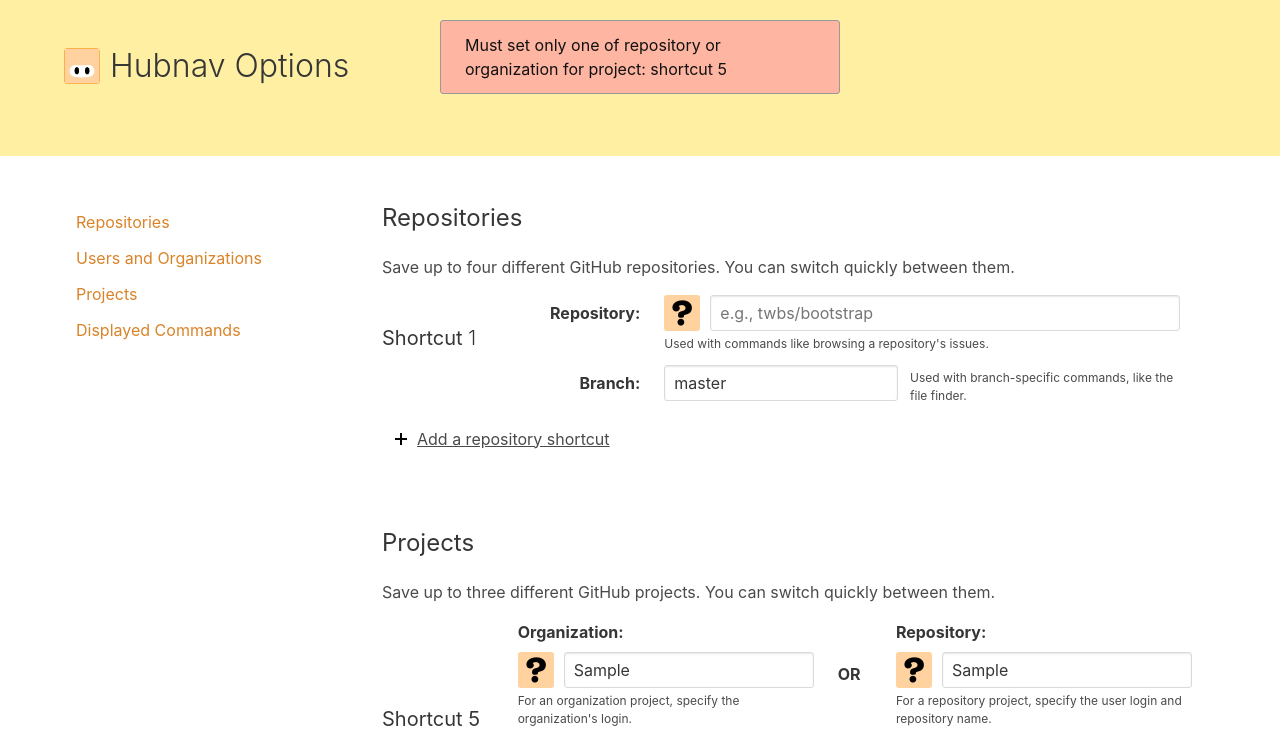
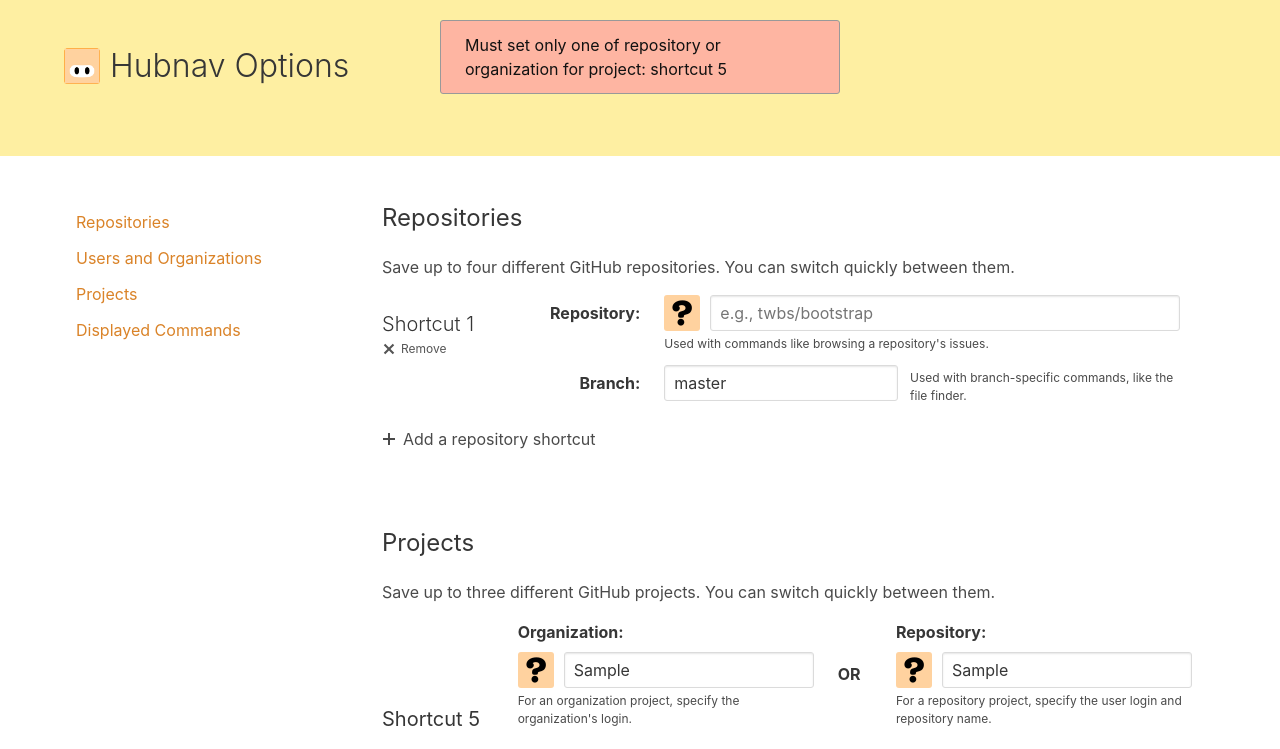
Before and after one commit to cheshire137/hubnav, a browser extension: page extension/options.html in a window 1280 px wide. Both pictures are taken after typing "Sample", "Sample", "5", "Sample", "Sample", "Sample" into the empty fields and a click on the button "Add a repository shortcut". Shown: the top 749 px of the page. Drawn offline with Linux system fonts and the light colour scheme.

Commit message:
Allow removing repositories

```diff
--- a/extension/options.css
+++ b/extension/options.css
@@ -64,6 +64,9 @@
 
 .flex-row .subtitle {
   width: 160px;
+  display: flex;
+  flex-direction: column;
+  align-items: flex-start;
 }
 
 .flex-row + .flex-row {
@@ -111,9 +114,19 @@
 }
 
 .button .octicon {
-  margin-right: 10px;
+  margin-right: 0.5em;
 }
 
 .add-button {
   margin-top: 1em;
 }
+
+.button.is-link {
+  padding-left: 0;
+  padding-right: 0;
+  text-decoration: none;
+}
+
+.button.is-link.remove-repository-button {
+  color: #555;
+}
--- a/extension/options.html
+++ b/extension/options.html
@@ -42,9 +42,13 @@
         </div>
 
         <template id="repository-template">
-          <div class="flex-row">
+          <div class="flex-row repository-container">
             <h3 class="subtitle is-5">
-              Shortcut <span class="i"></span>
+              <span>Shortcut <span class="i"></span></span>
+              <button type="button" class="button is-small is-link remove-repository-button">
+                <svg class="octicon octicon-x" viewBox="0 0 12 16" version="1.1" width="12" height="16" aria-hidden="true"><path fill-rule="evenodd" d="M7.48 8l3.75 3.75-1.48 1.48L6 9.48l-3.75 3.75-1.48-1.48L4.52 8 .77 4.25l1.48-1.48L6 6.52l3.75-3.75 1.48 1.48z"></path></svg>
+                Remove
+              </button>
             </h3>
             <div class="fields">
               <div class="field is-horizontal">
--- a/extension/options.js
+++ b/extension/options.js
@@ -546,25 +546,41 @@
   addRepository(i, repo, defaultBranch) {
     this.loadTemplate(this.repoTemplate, this.reposContainer, repoEl => {
       repoEl.querySelector('.i').textContent = i
+
       const repoInputID = `repository${i}`
       repoEl.querySelector('.repository-label').htmlFor = repoInputID
+
       const repoInput = repoEl.querySelector('.repository-input')
       repoInput.id = repoInputID
       repoInput.value = repo
       repoInput.setAttribute('data-key', i)
       repoInput.addEventListener('keyup', e => this.onRepoKeyup(e, i))
+
       const branchInputID = `default-branch${i}`
       repoEl.querySelector('.default-branch-label').htmlFor = branchInputID
+
       const branchInput = repoEl.querySelector('.default-branch-input')
       branchInput.id = branchInputID
       branchInput.value = defaultBranch || 'master'
       branchInput.setAttribute('data-key', i)
       branchInput.addEventListener('keyup', e => this.onDefaultBranchKeyup(e, i))
+
       const repoLogo = repoEl.querySelector('.repository-logo')
       repoLogo.addEventListener('load', e => this.onRepoLogoLoad(e, i))
       repoLogo.addEventListener('error', e => this.onRepoLogoError(e, i))
       this.loadRepoLogo(repo, i, repoLogo)
+
+      const removeButton = repoEl.querySelector('.remove-repository-button')
+      removeButton.addEventListener('click', e => this.removeRepository(e, i))
     })
+  }
+
+  removeRepository(event, i) {
+    const button = event.target
+    button.blur()
+    const container = button.closest('.repository-container')
+    container.remove()
+    this.saveOptions()
   }
 
   restoreOptions() {
--- a/extension/popup.css
+++ b/extension/popup.css
@@ -159,12 +159,6 @@
   margin-bottom: 0;
 }
 
-.octicon {
-  display: inline-block;
-  vertical-align: text-top;
-  fill: currentColor;
-}
-
 .shortcut .octicon {
   color: #777;
   padding-top: 1px;
--- a/extension/shared.css
+++ b/extension/shared.css
@@ -39,3 +39,9 @@
 .input:focus {
   border-color: #22D541;
 }
+
+.octicon {
+  display: inline-block;
+  vertical-align: text-top;
+  fill: currentColor;
+}
```
